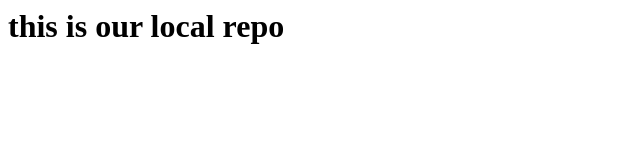
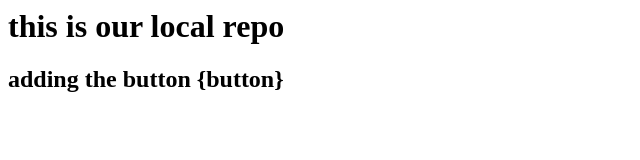
Before and after one commit to mohd-yasir3455/LocalRepo, a plain HTML site: page index.html in a window 1280 px wide. Shown: the whole page, without its empty margins (0-640 px from the left). Drawn offline with Linux system fonts and the light colour scheme.

Commit message:
button file

```diff
--- a/index.html
+++ b/index.html
@@ -1 +1,2 @@
 <h1>this is our local repo </h1>
+<h2>adding the button {button}</h2>
```
